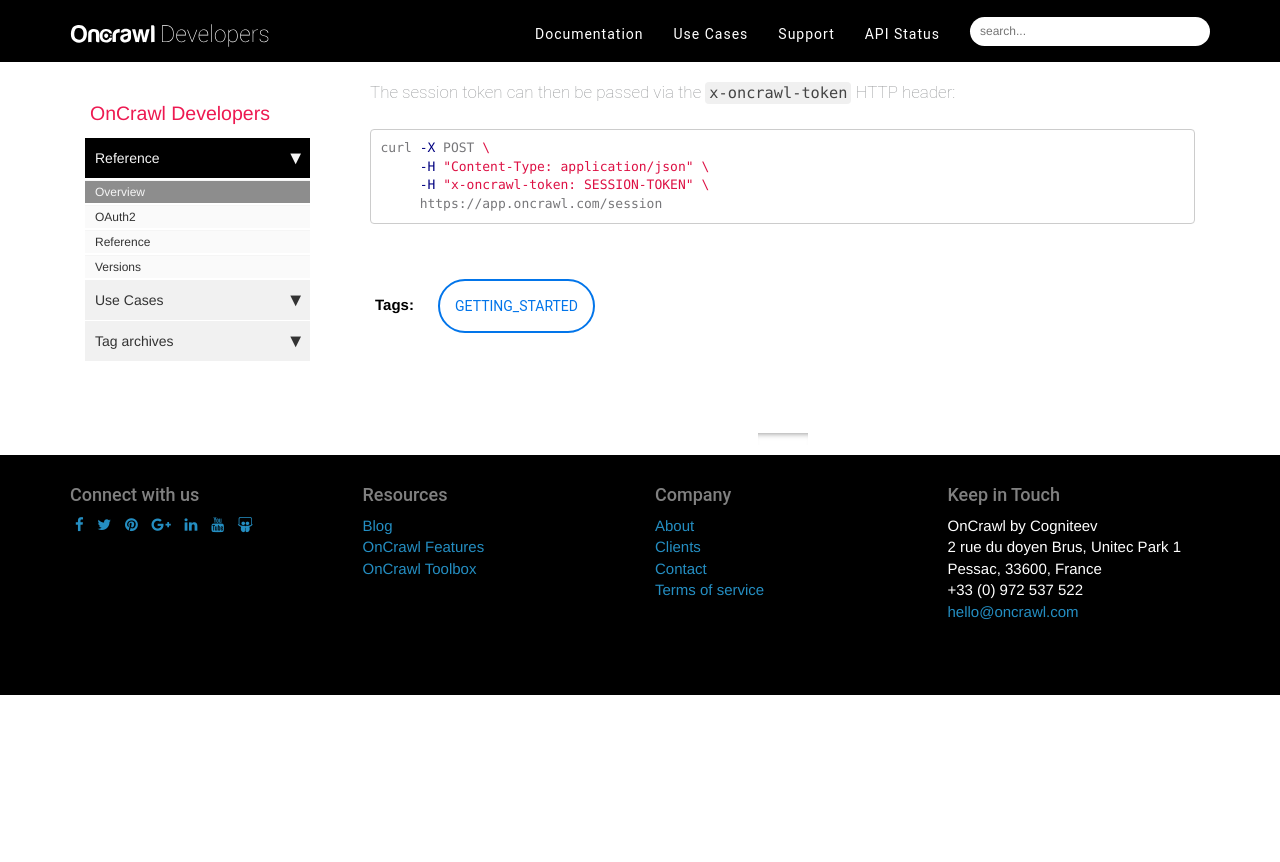
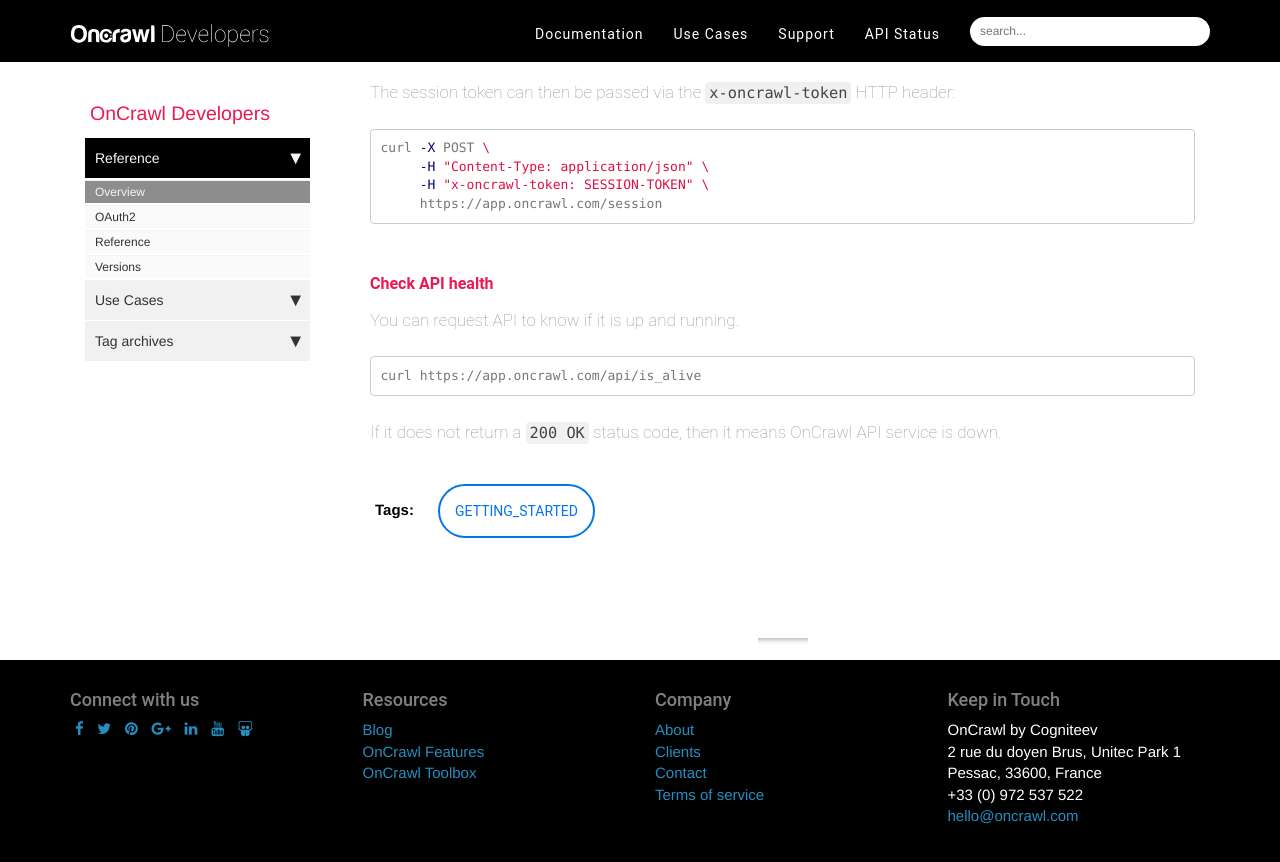
Before and after one commit to cogniteev/oncrawl-documentation-platform, a Jekyll site: the page built from pages/reference/overview.md, in a window 1280 px wide and 900 px high, scrolled down 2814 px. Shown: the top 862 px of the window. Built offline with Jekyll 4.4.1, drawn with Linux system fonts in a browser that asks for light colours; nearby versions of some CDN libraries; comment, search, counter and statistics services are not loaded; before the commit the page ends 3509 px from its top, so only the background shows below that.

Commit message:
New section about API health check

````diff
--- a/index.html
+++ b/index.html
@@ -83,7 +83,7 @@
     <div class="container">
       <div class="row text-center">
         <div class="col-md-4">
-          <a href="status">
+          <a href="reference_overview#check-api-health">
             <img class="service_image" src="images/entities.svg" width="60%">
             <h4 class="service-heading">API STATUS</h4>
           </a>
--- a/pages/reference/overview.md
+++ b/pages/reference/overview.md
@@ -145,3 +145,14 @@
      -H "x-oncrawl-token: SESSION-TOKEN" \
      https://app.oncrawl.com/session
 ```
+
+### Check API health
+
+You can request API to know if it is up and running.
+
+```
+curl https://app.oncrawl.com/api/is_alive
+```
+
+If it does not return a `200 OK` status code, then it means OnCrawl API service
+is down.
````
Also changed, not shown: pages/status.md (deleted, +0 -9 lines).
